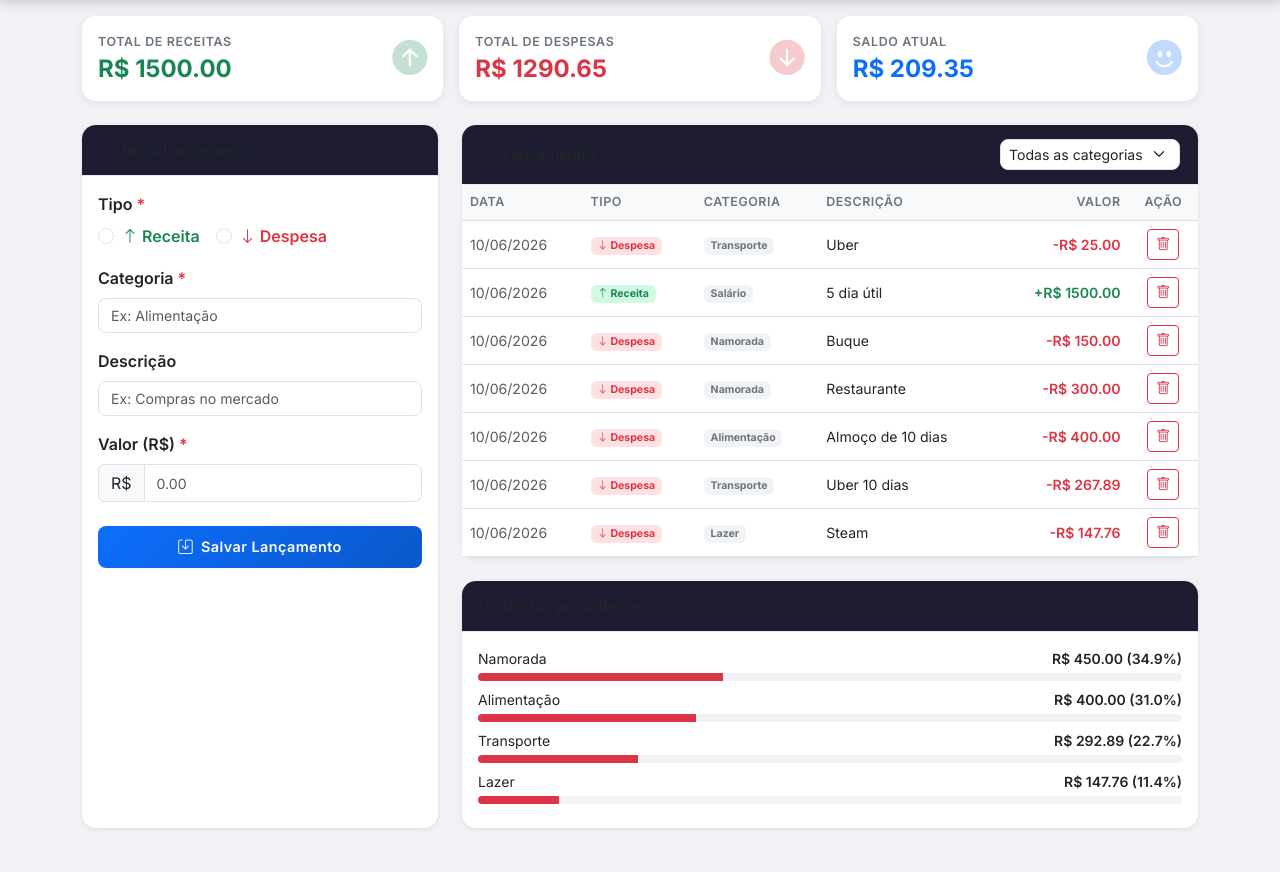
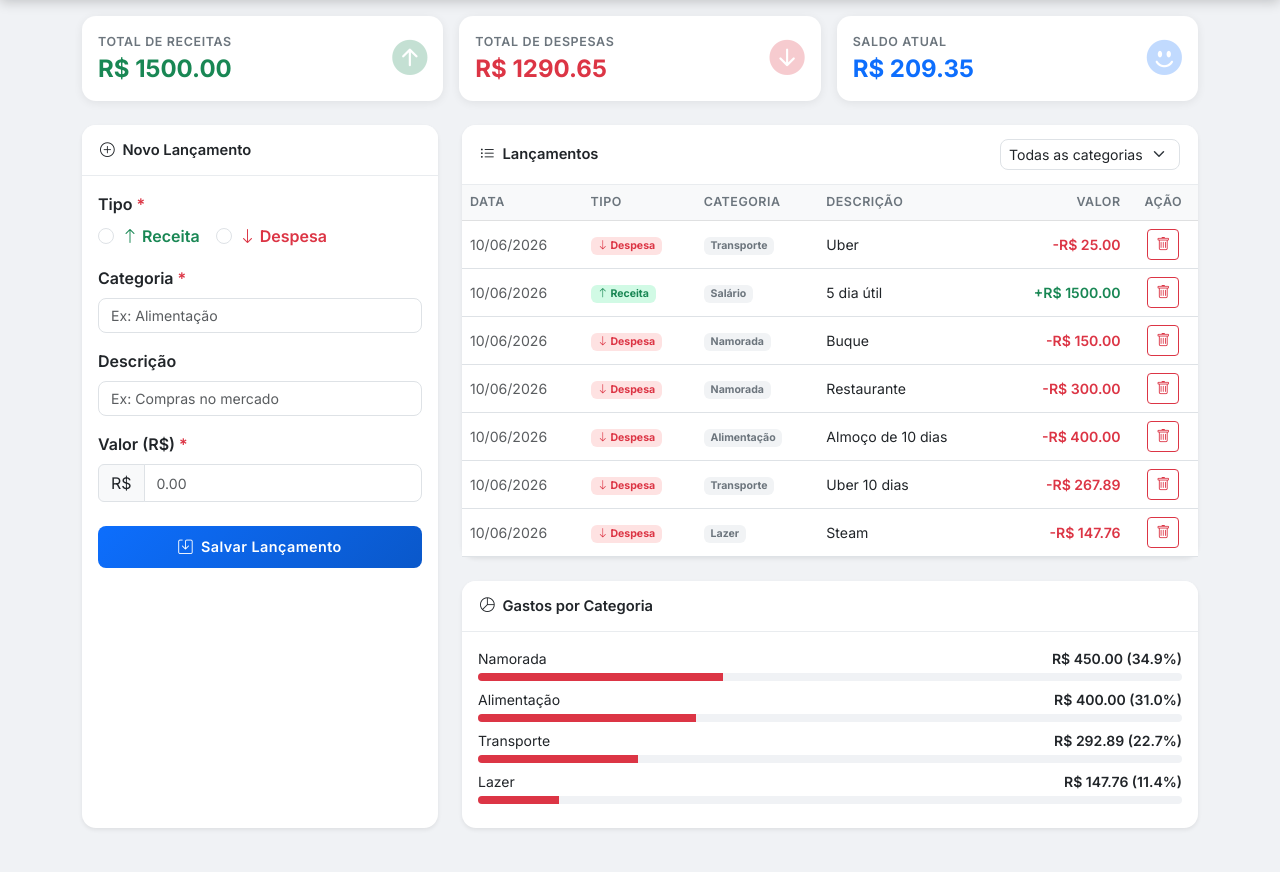
Before and after one commit to Sciels/controle-gastos, a Flask app: page / in a window 1280 px wide. Shown: the part 72-944 px from the top of the page. Run offline with Flask 3, Linux system fonts and the light colour scheme.

Commit message:
alterado as cores do layout

```diff
--- a/static/css/style.css
+++ b/static/css/style.css
@@ -1,8 +1,3 @@
-/* ============================================
-   CONTROLE DE GASTOS — CSS CUSTOMIZADO
-   ============================================ */
-
-/* Fonte do Google */
 @import url('https://fonts.googleapis.com/css2?family=Inter:wght@400;500;600;700&display=swap');
 
 body {
@@ -54,7 +49,7 @@ body {
   border-radius: 14px;
 }
 .card-header {
-  background-color: #1e1c31;
+  background-color: #fff;
   border-bottom: 1px solid #e9ecef;
   border-radius: 14px 14px 0 0 !important;
   font-size: 0.92rem;
```
